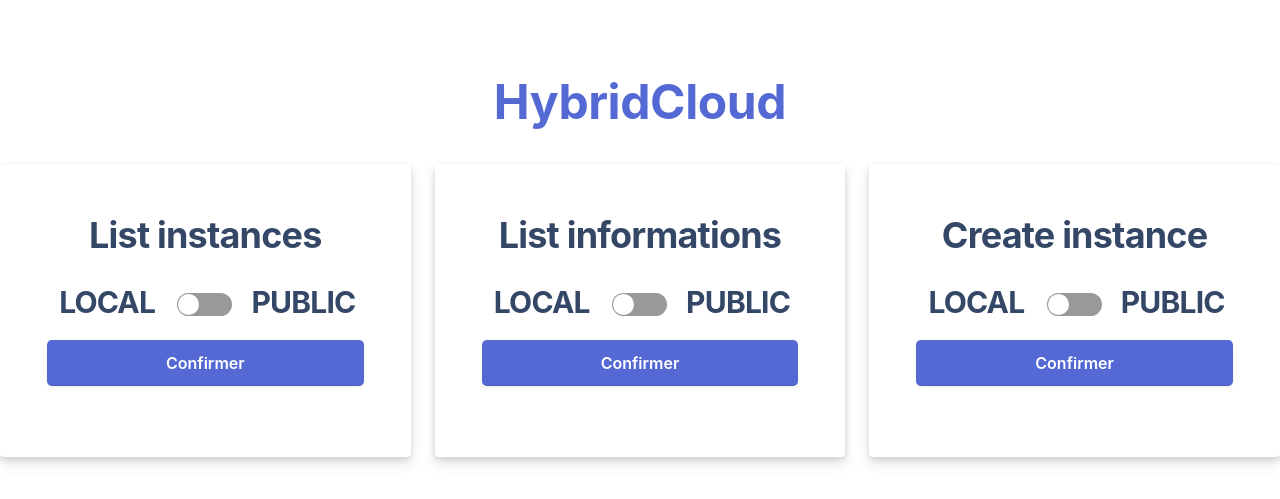
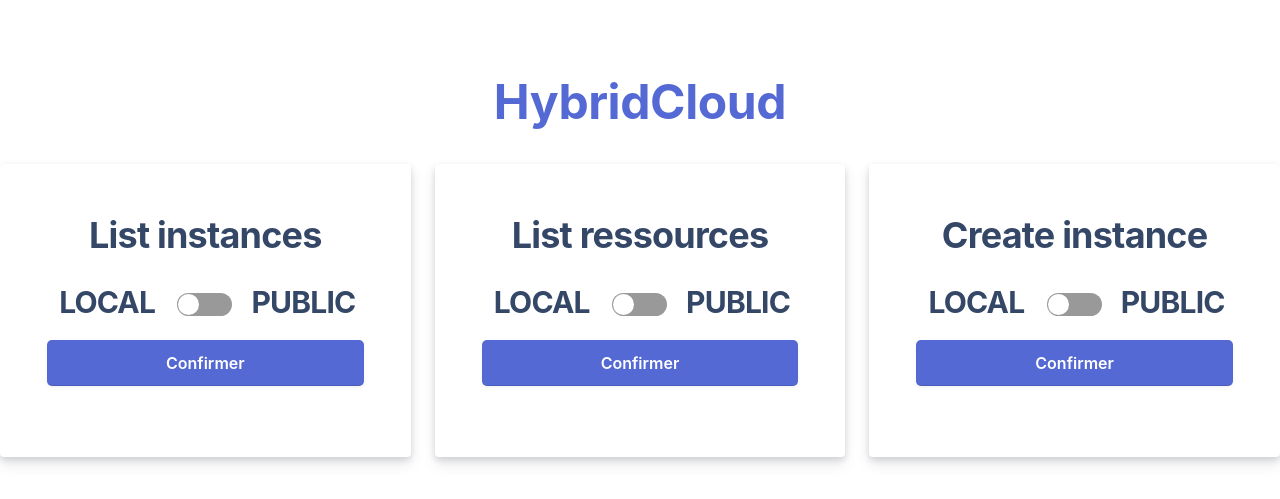
Before and after one commit to PAPAMICA/python-OpenStack-HybridCloud, a Flask app: page / in a window 1280 px wide. Shown: the top 499 px of the page. Run offline with Flask 2, Linux system fonts and the light colour scheme; some libraries are stand-ins or nearby versions.

Commit message:
Test HTML

```diff
--- a/dashboard.py
+++ b/dashboard.py
@@ -67,8 +67,6 @@ def reload_list(cloud_name):
     result = requests.get(url,verify=True)
     data = result.content
     data = json.loads(data.decode('utf-8'))
-    if data == None:
-        data = {}
     return render_template("index.html",instances=data, cloud_name=cloud_name)
 
 
--- a/templates/index.html
+++ b/templates/index.html
@@ -50,7 +50,7 @@
               <div class="column-3">
                 <div class="formbg">
                   <div class="formbg-inner padding-horizontal--48">
-                    <span class="padding-bottom--15"><h2 class="center">List informations</h2></span>
+                    <span class="padding-bottom--15"><h2 class="center">List ressources</h2></span>
                     <form id="stripe-login" method="post">
                       <div class="row">
                         <div class="column-3 cote">
```
